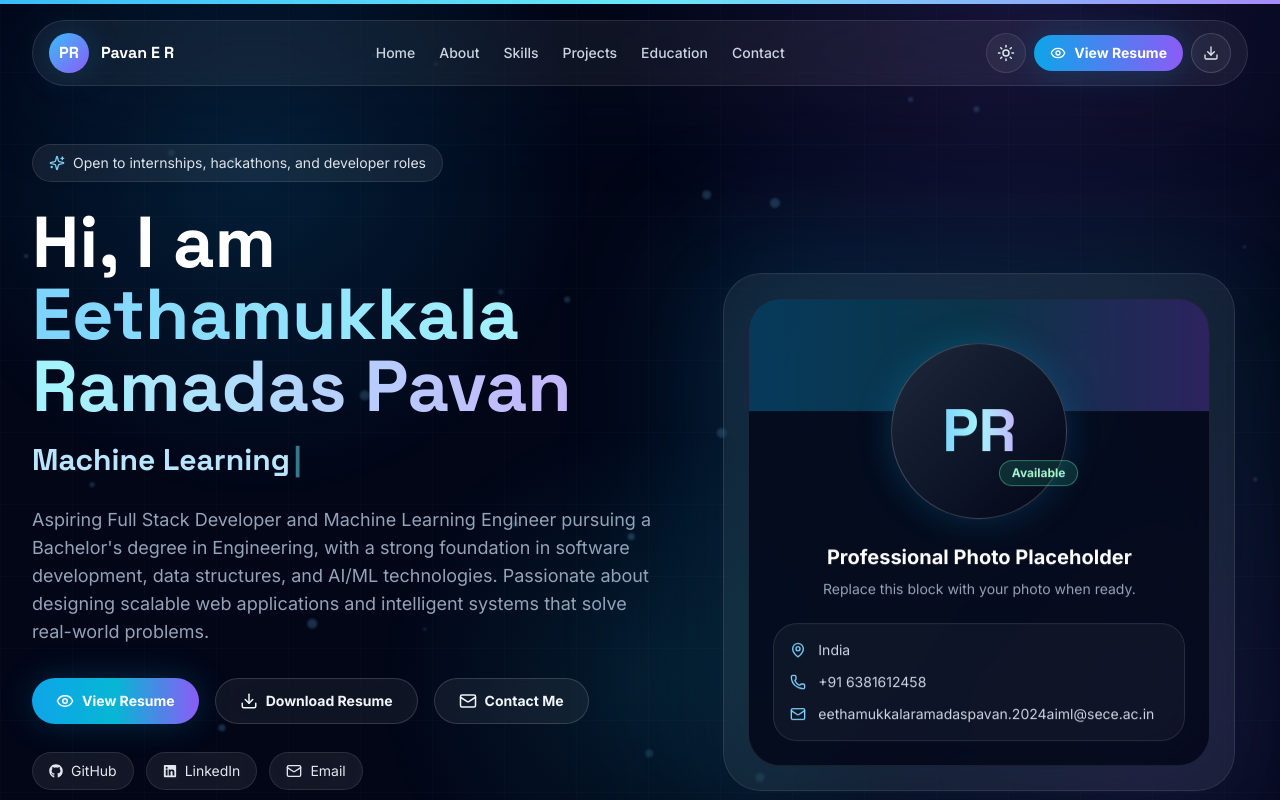
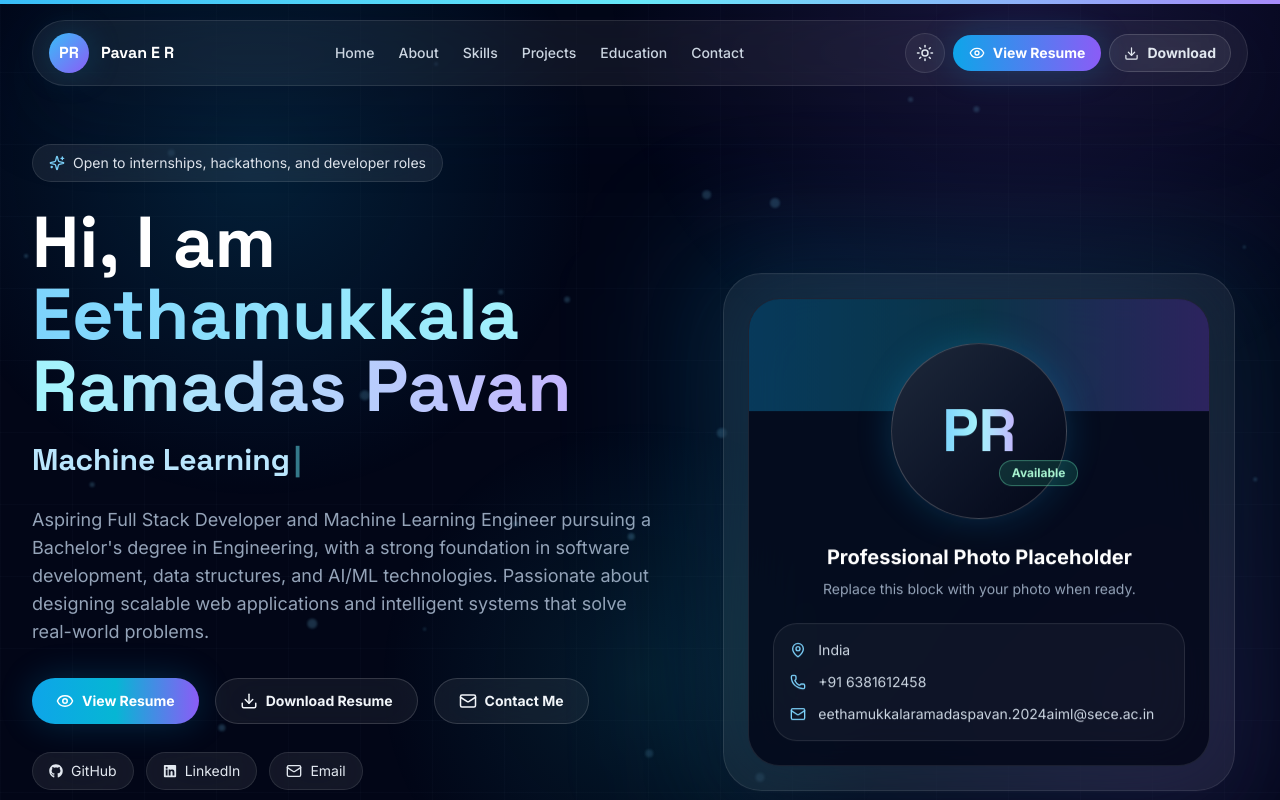
Before and after one commit to pavaner2007/Pavan_Portfoilio, a React (Vite) app: page / in a window 1280 px wide. Shown: the top 800 px of the page. Built offline with nearby package versions, Linux system fonts and the light colour scheme.

Commit message:
feat(navbar): add short Download label to navbar resume download button

```diff
--- a/src/components/Navbar.tsx
+++ b/src/components/Navbar.tsx
@@ -82,11 +82,10 @@ export default function Navbar({ onOpenResume }: NavbarProps) {
             <a
               href={personal.resume}
               download
-              className="hidden grid h-10 w-10 place-items-center rounded-full border border-white/15 bg-white/5 text-slate-200 transition hover:-translate-y-0.5 hover:border-sky-300/60 hover:text-sky-300 light:border-slate-300 light:bg-slate-100 light:text-slate-700 md:grid"
+              className="hidden rounded-full border border-white/15 bg-white/5 px-3.5 py-2 text-sm font-bold text-slate-200 backdrop-blur-xl transition hover:-translate-y-0.5 hover:border-sky-300/60 hover:bg-sky-400/10 hover:text-sky-300 light:border-slate-300 light:bg-slate-100 light:text-slate-800 md:inline-flex md:items-center md:gap-2"
               title="Download Resume PDF"
-              aria-label="Download Resume"
             >
-              <Download size={16} />
+              <Download size={15} /> Download
             </a>
             <button
               type="button"
```
